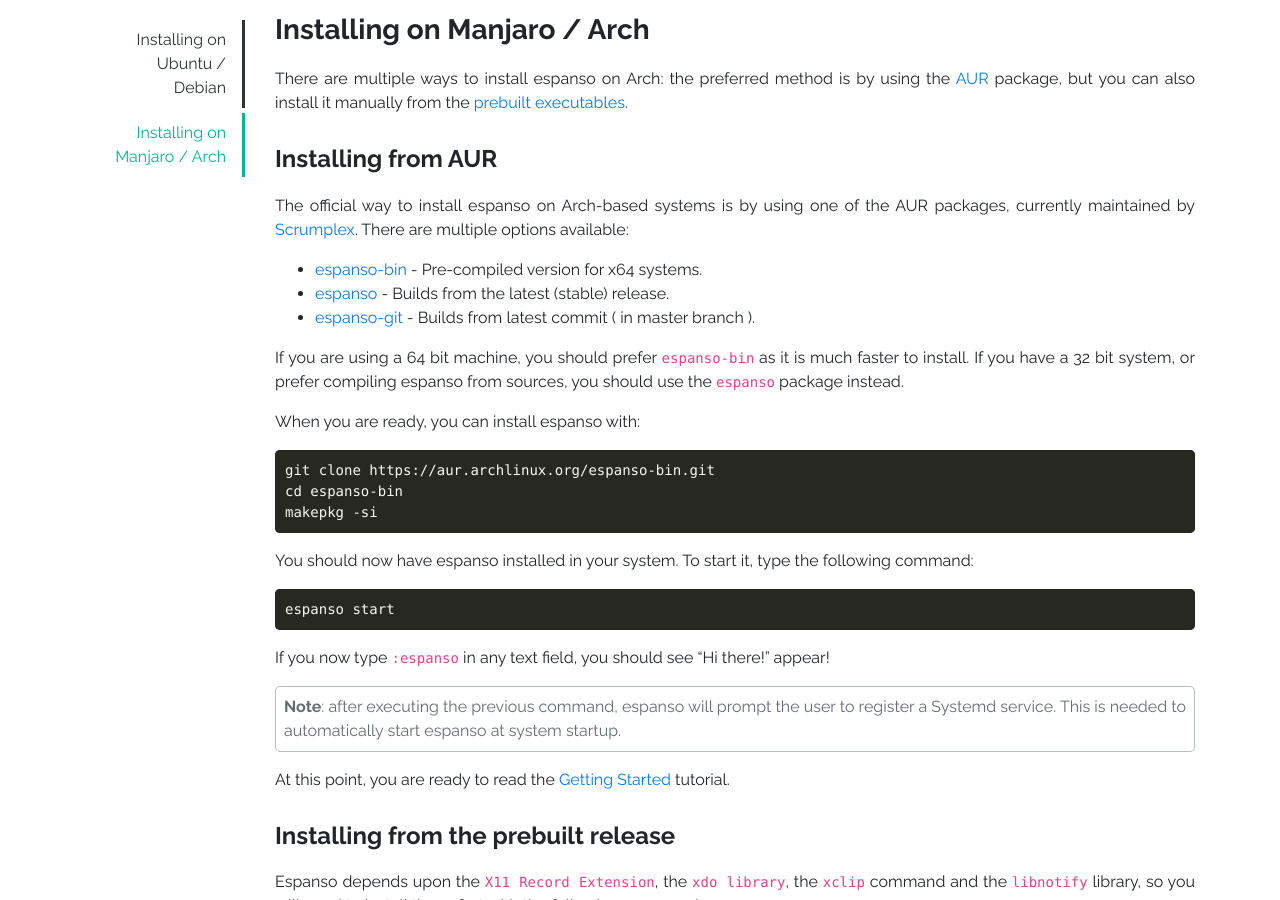
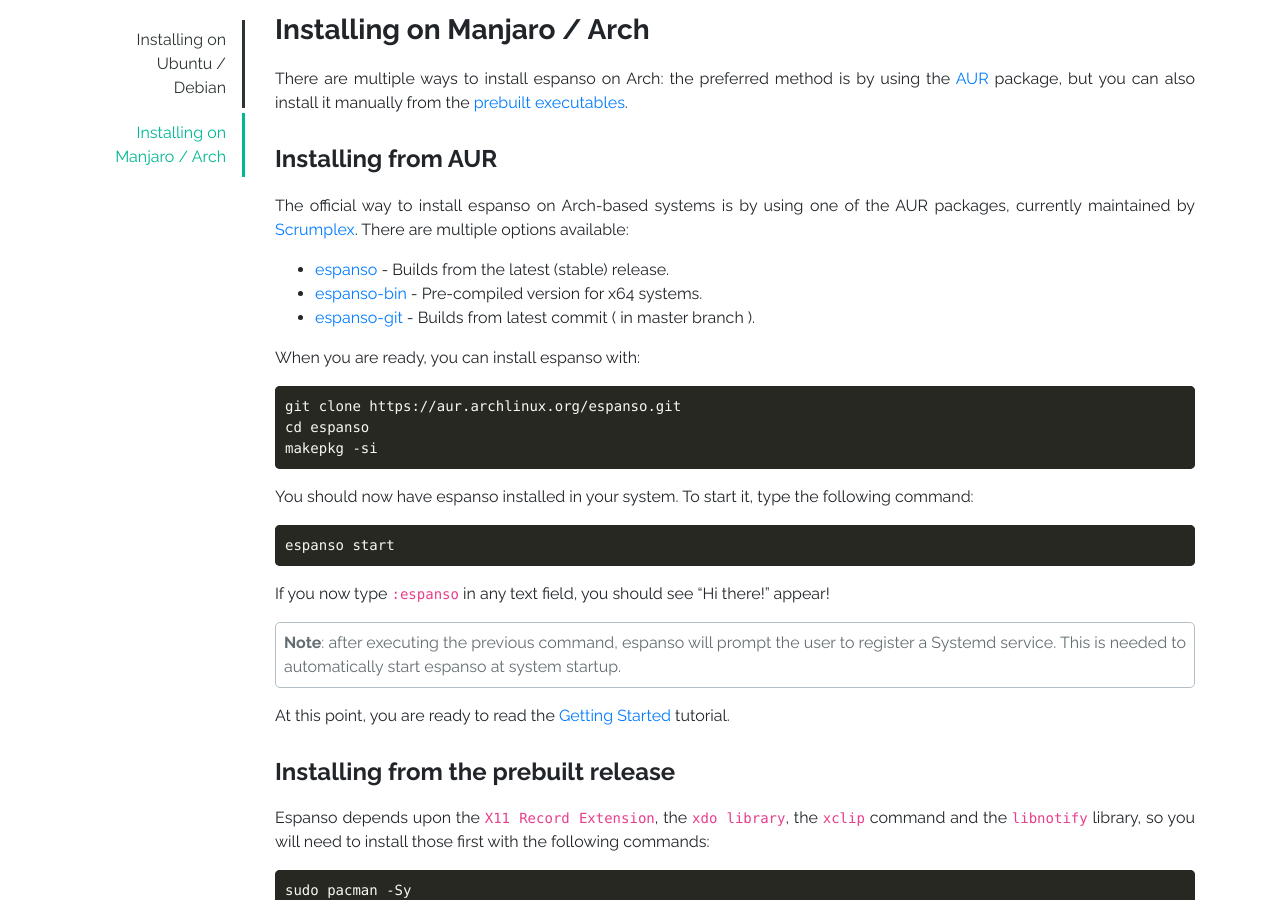
Before and after one commit to espanso/espanso, a Jekyll site: the page built from install/linux.md, in a window 1280 px wide and 900 px high, scrolled down 2560 px. Built offline with Jekyll 4.4.1, drawn with Linux system fonts in a browser that asks for light colours.

Commit message:
Update linux install instructions to avoid espanso-bin package for now

````diff
--- a/install/linux.md
+++ b/install/linux.md
@@ -120,18 +120,15 @@
 
 The official way to install espanso on Arch-based systems is by using one of the AUR packages, currently maintained by [Scrumplex](https://scrumplex.net/). There are multiple options available:
 
+* [espanso](https://aur.archlinux.org/packages/espanso/) - Builds from the latest (stable) release.
 * [espanso-bin](https://aur.archlinux.org/packages/espanso-bin/) - Pre-compiled version for x64 systems.
-* [espanso](https://aur.archlinux.org/packages/espanso/) - Builds from the latest (stable) release.
 * [espanso-git](https://aur.archlinux.org/packages/espanso-git/) - Builds from latest commit ( in master branch ).
-
-If you are using a 64 bit machine, you should prefer `espanso-bin` as it is much faster to install. If you have a 32 bit system, or prefer compiling espanso
-from sources, you should use the `espanso` package instead.
 
 When you are ready, you can install espanso with:
 
 ```
-git clone https://aur.archlinux.org/espanso-bin.git
-cd espanso-bin
+git clone https://aur.archlinux.org/espanso.git
+cd espanso
 makepkg -si
 ```
 
````
